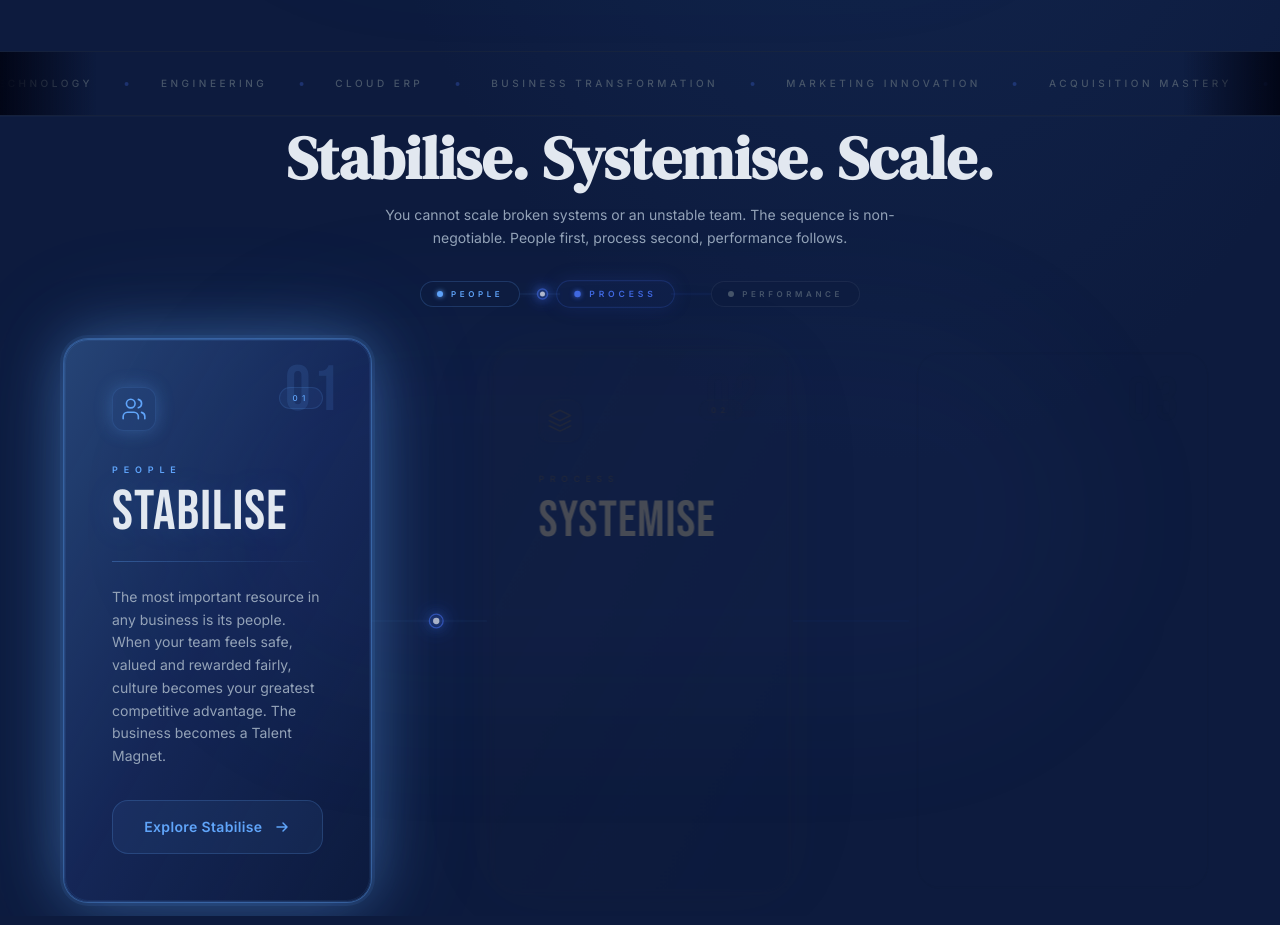
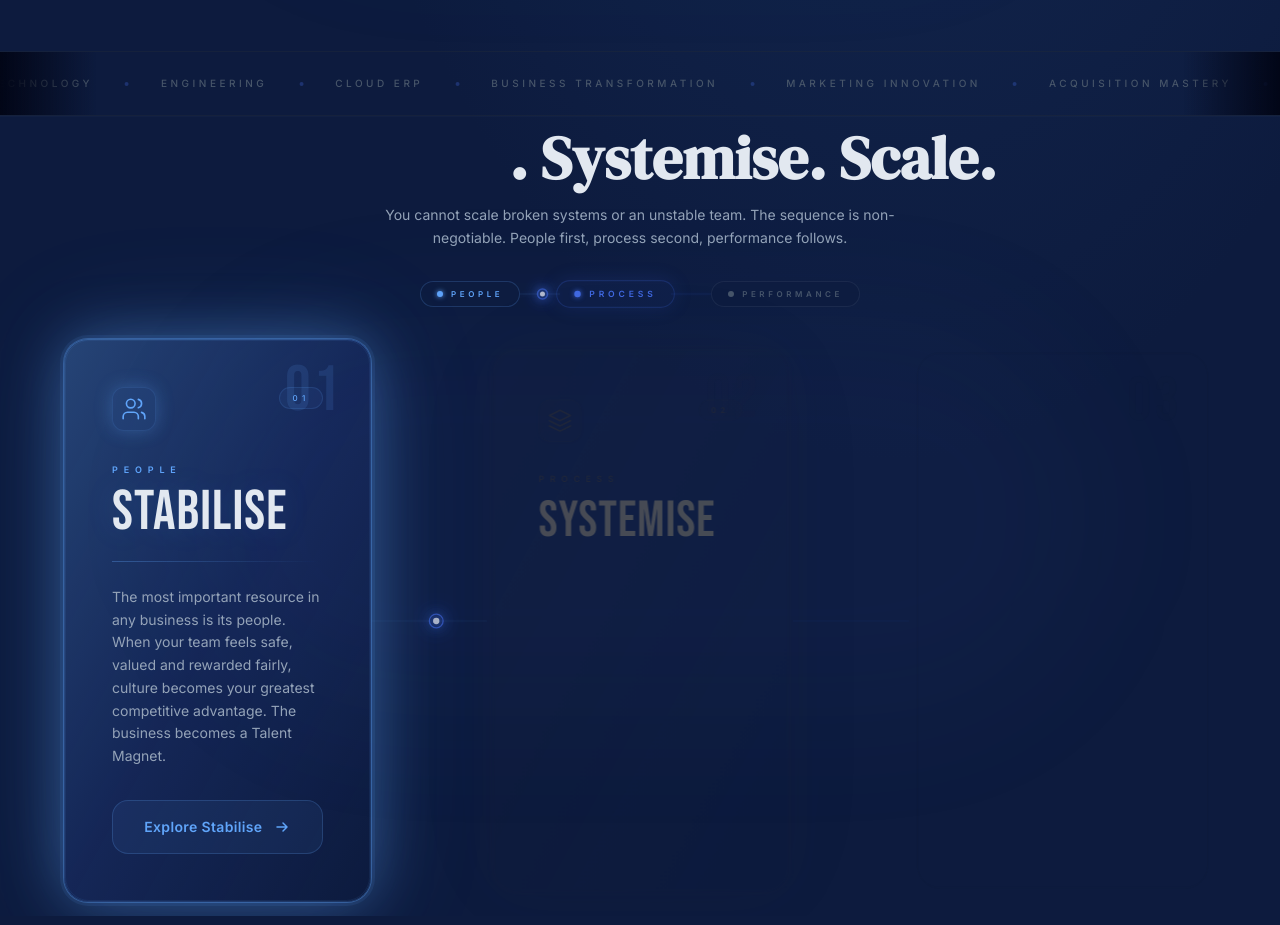
Before and after one commit to adamwilss/regenovate-site-draft-, a Next.js app: page / in a window 1280 px wide. Shown: the part 1280-2205 px from the top of the page. Built offline with nearby package versions, Linux system fonts and the light colour scheme; a web font is replaced by a local one.

Commit message:
feat: animate Stabilise, Systemise, Scale

```diff
--- a/src/components/Pillars.tsx
+++ b/src/components/Pillars.tsx
@@ -546,6 +546,63 @@ function NodeCard({
    ═══════════════════════════════════════════════════════════════════════ */
 const STAGE_COLORS = pillars.map(p => p.letterColor);
 
+/* ── Onomatopoeic word animations ───────────────────────────────────── */
+const SYSTEMISE_LETTERS = "Systemise".split("");
+
+function StabiliseWord({ triggered }: { triggered: boolean }) {
+  return (
+    <span
+      style={{
+        display: "inline-block",
+        animation: triggered ? "rg-stabilise 1.4s cubic-bezier(0.16,1,0.3,1) forwards" : "none",
+        opacity: triggered ? undefined : 0,
+      }}
+    >
+      Stabilise
+    </span>
+  );
+}
+
+function SystemiseWord({ triggered }: { triggered: boolean }) {
+  return (
+    <span style={{ display: "inline-block" }}>
+      {SYSTEMISE_LETTERS.map((char, i) => (
+        <span
+          key={i}
+          style={{
+            display: "inline-block",
+            opacity: triggered ? 1 : 0,
+            transform: triggered ? "translateY(0)" : "translateY(12px)",
+            transition: triggered
+              ? `opacity 0.32s ease ${0.08 + i * 0.055}s, transform 0.32s cubic-bezier(0.16,1,0.3,1) ${0.08 + i * 0.055}s`
+              : "none",
+          }}
+        >
+          {char}
+        </span>
+      ))}
+    </span>
+  );
+}
+
+function ScaleWord({ triggered }: { triggered: boolean }) {
+  return (
+    <span
+      style={{
+        display: "inline-block",
+        opacity: triggered ? 1 : 0,
+        transform: triggered ? "scale(1)" : "scale(0.18)",
+        transformOrigin: "center center",
+        transition: triggered
+          ? "opacity 0.55s ease 0.12s, transform 0.75s cubic-bezier(0.34,1.56,0.64,1) 0.12s"
+          : "none",
+      }}
+    >
+      Scale
+    </span>
+  );
+}
+
 function SectionHeader({
   visible,
   activeStage,
@@ -557,7 +614,35 @@ function SectionHeader({
   pillConn1?: MotionValue<number>;
   pillConn2?: MotionValue<number>;
 }) {
+  const h2Ref = useRef<HTMLHeadingElement>(null);
+  const [wordTriggered, setWordTriggered] = useState(false);
+
+  useEffect(() => {
+    const el = h2Ref.current;
+    if (!el) return;
+    const obs = new IntersectionObserver(
+      ([entry]) => { if (entry.isIntersecting) { setWordTriggered(true); obs.disconnect(); } },
+      { threshold: 0.5 }
+    );
+    obs.observe(el);
+    return () => obs.disconnect();
+  }, []);
+
   return (
+    <>
+      {/* Keyframes injected once */}
+      <style>{`
+        @keyframes rg-stabilise {
+          0%   { opacity:0; transform: translate(-6px,4px) rotate(-2.5deg) skewX(4deg); filter: blur(2px); }
+          12%  { opacity:1; transform: translate(5px,-3px) rotate(1.8deg) skewX(-3deg); filter: blur(1px); }
+          24%  { transform: translate(-4px,2px) rotate(-1.4deg) skewX(2deg); filter: blur(0.5px); }
+          36%  { transform: translate(3px,-1px) rotate(0.9deg) skewX(-1.5deg); }
+          50%  { transform: translate(-2px,1px) rotate(-0.5deg) skewX(0.8deg); }
+          64%  { transform: translate(1px,-0.5px) rotate(0.2deg); }
+          78%  { transform: translate(-0.5px,0.2px) rotate(-0.05deg); }
+          100% { opacity:1; transform: translate(0,0) rotate(0) skewX(0); filter: blur(0); }
+        }
+      `}</style>
       <motion.div
         initial={{ opacity: 0, y: 28 }}
         animate={visible ? { opacity: 1, y: 0 } : {}}
@@ -568,10 +653,16 @@ function SectionHeader({
           The Business Transformation Programme
         </p>
         <h2
+          ref={h2Ref}
           className="text-4xl md:text-5xl lg:text-6xl font-bold mb-4"
           style={{ fontFamily: '"DM Serif Display", serif', color: "var(--text-primary)" }}
         >
-        Stabilise. Systemise. Scale.
+          <StabiliseWord triggered={wordTriggered} />
+          {". "}
+          <SystemiseWord triggered={wordTriggered} />
+          {". "}
+          <ScaleWord triggered={wordTriggered} />
+          {"."}
         </h2>
         <p
           className="max-w-xl mx-auto text-sm leading-relaxed mb-8"
@@ -637,6 +728,7 @@ function SectionHeader({
         ))}
       </div>
     </motion.div>
+    </>
   );
 }
 
```
Lines whose indentation alone changed are shown as unchanged.
